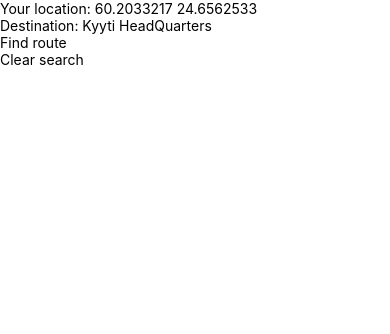
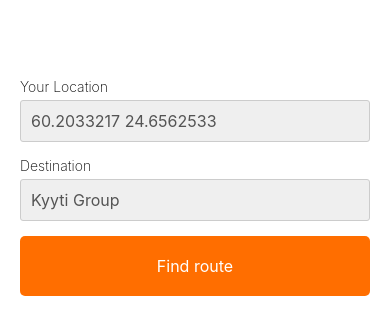
Before and after one commit to MariaSyed/RoutePlanner, a React Native app: screen / in a window 390 px wide. Shown: the top 334 px of the page. Built offline with nearby package versions, Linux system fonts and the light colour scheme.

Commit message:
Prettify search form UI

```diff
--- a/package.json
+++ b/package.json
@@ -10,7 +10,8 @@
   "dependencies": {
     "prettier": "^1.16.4",
     "react": "16.8.3",
-    "react-native": "0.59.1"
+    "react-native": "0.59.1",
+    "styled-components": "^4.2.0"
   },
   "devDependencies": {
     "@babel/core": "^7.4.0",
@@ -20,6 +21,7 @@
     "@types/react": "^16.8.8",
     "@types/react-native": "^0.57.41",
     "@types/react-test-renderer": "^16.8.1",
+    "@types/styled-components": "^4.1.12",
     "babel-jest": "^24.5.0",
     "eslint": "^5.15.3",
     "jest": "^24.5.0",
--- a/src/components/MainScreen.tsx
+++ b/src/components/MainScreen.tsx
@@ -7,6 +7,7 @@
 import { RouteSearchRequest, RouteSearchResponse } from "../types/RouteSearch";
 import RouteSearchResults from "../components/RouteSearchResults";
 import { KYYTI_GROUP_LOCATION } from "../constants/Locations";
+import { LoadingState } from "../types/LoadingState";
 
 interface Props {}
 
@@ -15,6 +16,7 @@
   lon: number;
   error?: string;
   routeResults?: RouteSearchResponse;
+  fetching: LoadingState;
 }
 export default class MainScreen extends Component<Props, State> {
   constructor(props: Props) {
@@ -24,7 +26,8 @@
       lat: 60.2033217,
       lon: 24.6562533,
       error: undefined,
-      routeResults: undefined
+      routeResults: undefined,
+      fetching: LoadingState.UNKNOWN
     };
   }
 
@@ -50,6 +53,8 @@
 
   searchRoute = async () => {
     const { lat, lon } = this.state;
+    this.setState({ fetching: LoadingState.LOADING });
+
     const query: RouteSearchRequest = {
       start: {
         location: {
@@ -63,30 +68,34 @@
 
     try {
       const routeResults = await API.postRouteSearch(query);
-      this.setState({ routeResults });
+      this.setState({ routeResults, fetching: LoadingState.LOADED });
     } catch (e) {
       // TODO: Handle error
       console.error(e);
+      this.setState({ fetching: LoadingState.ERROR });
     }
   };
 
   render() {
-    const { lat, lon, routeResults } = this.state;
+    const { lat, lon, routeResults, fetching } = this.state;
     return (
       <View>
         {!routeResults ? (
           <RouteSearchForm
             currentCoordinates={{ lat, lon }}
             onSearchRoute={this.searchRoute}
+            fetching={fetching}
           />
         ) : (
-          <RouteSearchResults routeResults={routeResults} />
+          <View>
+            <RouteSearchResults routeResults={routeResults} />
+            <TouchableOpacity
+              onPress={() => this.setState({ routeResults: undefined })}
+            >
+              <Text>Clear search</Text>
+            </TouchableOpacity>
+          </View>
         )}
-        <TouchableOpacity
-          onPress={() => this.setState({ routeResults: undefined })}
-        >
-          <Text>Clear search</Text>
-        </TouchableOpacity>
       </View>
     );
   }
--- a/src/components/RouteSearchForm.tsx
+++ b/src/components/RouteSearchForm.tsx
@@ -1,11 +1,47 @@
 import React from "react";
 import { Component } from "react";
-import { View, Text, TouchableOpacity } from "react-native";
+import styled from "styled-components/native";
 import { Coords } from "../types/RouteSearch";
+import { LoadingState } from "../types/LoadingState";
+import { ActivityIndicator } from "react-native";
+
+const FormContainer = styled.View`
+  display: flex;
+  margin: 20% 20px;
+`;
+
+const InputLabel = styled.Text`
+  font-size: 14px;
+  margin-bottom: 5px;
+  font-weight: 200;
+`;
+
+const Input = styled.TextInput`
+  font-size: 16px;
+  border: 1px solid #ccc;
+  border-radius: 3px;
+  padding: 10px;
+  margin-bottom: 15px;
+  background-color: ${(props: { disabled: boolean }) =>
+    props.disabled ? "#efefef" : "#fff"};
+`;
+
+const SubmitButton = styled.TouchableOpacity`
+  background-color: #ff6e00;
+  padding: 20px;
+  border-radius: 5px;
+`;
+
+const SubmitButtonText = styled.Text`
+  text-align: center;
+  color: #fff;
+  font-size: 16px;
+`;
 
 interface Props {
   currentCoordinates: Coords;
   onSearchRoute: () => void;
+  fetching: LoadingState;
 }
 
 interface State {}
@@ -14,21 +50,29 @@
   render() {
     const {
       currentCoordinates: { lat, lon },
-      onSearchRoute
+      onSearchRoute,
+      fetching
     } = this.props;
 
     return (
-      <View>
-        <Text>
-          Your location: {lat} {lon}{" "}
-        </Text>
+      <FormContainer>
+        <InputLabel>Your Location</InputLabel>
+        <Input value={`${lat} ${lon}`} editable={false} disabled />
 
-        <Text>Destination: Kyyti HeadQuarters</Text>
+        <InputLabel>Destination</InputLabel>
+        <Input value={`Kyyti Group`} editable={false} disabled />
 
-        <TouchableOpacity onPress={onSearchRoute}>
-          <Text>Find route</Text>
-        </TouchableOpacity>
-      </View>
+        <SubmitButton
+          onPress={onSearchRoute}
+          disabled={fetching === LoadingState.LOADING}
+        >
+          {fetching === LoadingState.LOADING ? (
+            <ActivityIndicator color={"white"} size={"small"} />
+          ) : (
+            <SubmitButtonText>Find route</SubmitButtonText>
+          )}
+        </SubmitButton>
+      </FormContainer>
     );
   }
 }
--- /dev/null
+++ b/src/types/LoadingState.ts
@@ -0,0 +1,6 @@
+export enum LoadingState {
+  UNKNOWN,
+  LOADING,
+  LOADED,
+  ERROR
+}
```
Also changed, not shown: 1 other file (tests, documents, lock files or other folders).
